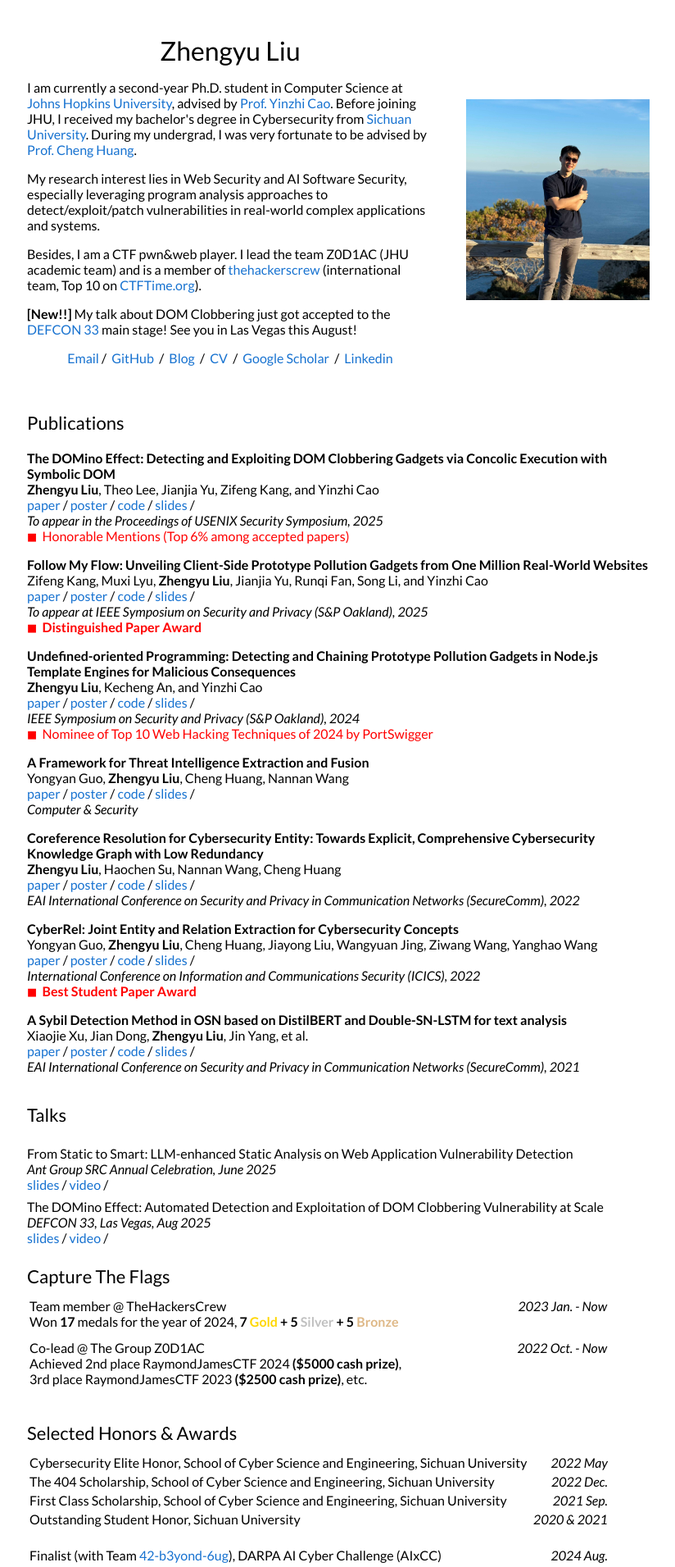
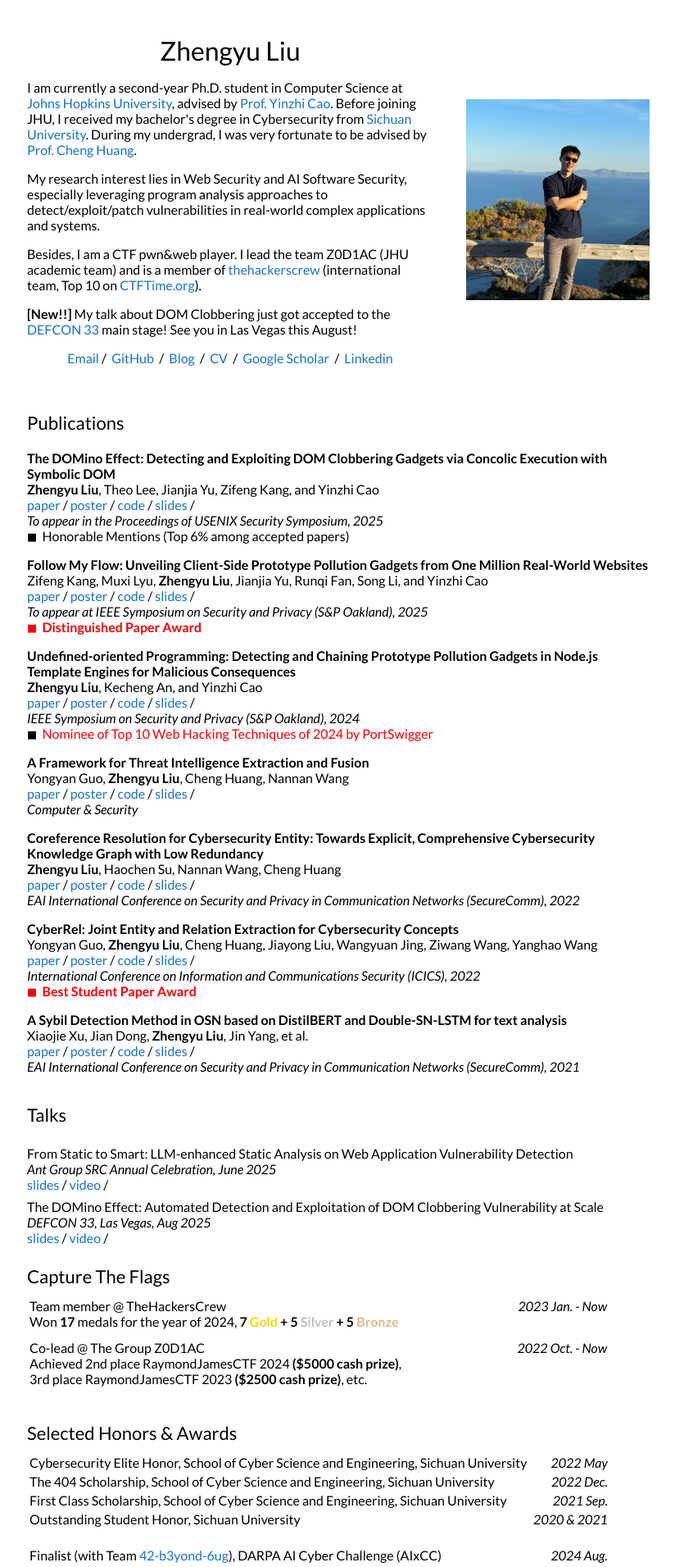
Before and after one commit to jackfromeast/jackfromeast.github.io, a Jekyll site: the page built from _posts/2025-01-22-DOMinoEffect.md, in a window 1280 px wide. Shown: the top 1911 px of the page at 82% size, without its empty margins (227-1051 px from the left). Built offline with Jekyll 4.4.1, drawn with Linux system fonts in a browser that asks for light colours.

Commit message:
Update default.html

```diff
--- a/_layouts/default.html
+++ b/_layouts/default.html
@@ -102,18 +102,18 @@
               {% endif %}
               <br>
               <em>{{post.venue}}</em>
+              {% if post.features %}
+              <br>
+              <span style="display: flex; align-items: center;">
+                <span style="font-size: 0.8em; margin-right: 0.5em;">■</span>
+                <span">{{post.features}}</span>
+              </span>
+              {% endif %}
               {% if post.award %}
               <br>
               <span style="display: flex; align-items: center;">
                 <span style="font-size: 0.8em; color: red; margin-right: 0.5em;">■</span>
                 <span style="color: red;"><strong>{{post.award}}</strong></span>
-              </span>
-              {% endif %}
-              {% if post.features %}
-              <br>
-              <span style="display: flex; align-items: center;">
-                <span style="font-size: 0.8em; color: red; margin-right: 0.5em;">■</span>
-                <span style="color: red;">{{post.features}}</span>
               </span>
               {% endif %}
               <p></p>
@@ -151,8 +151,8 @@
               {% if talk.features %}
               <br>
               <span style="display: flex; align-items: center;">
-                <span style="font-size: 0.8em; color: red; margin-right: 0.5em;">■</span>
-                <span style="color: red;">{{talk.features}}</span>
+                <span style="font-size: 0.8em; margin-right: 0.5em;">■</span>
+                <span>{{talk.features}}</span>
               </span>
               {% endif %}
               {{ talk.excerpt }}
```
